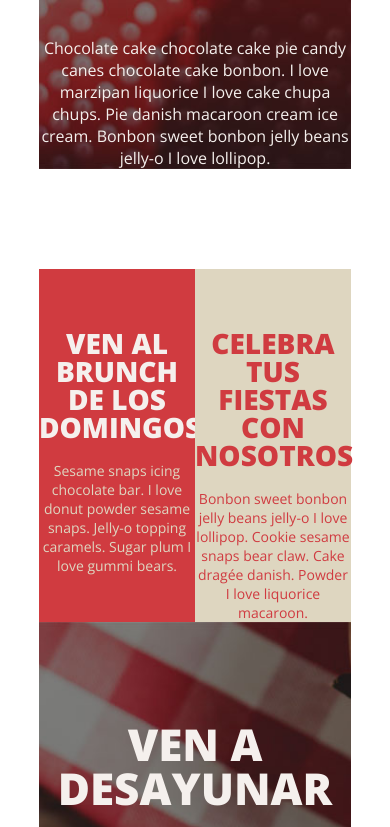
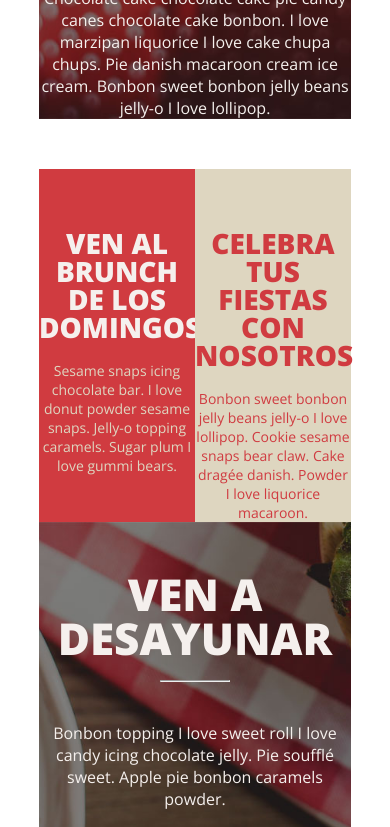
Before and after one commit to leonardoanselmo/cafeoslo, a plain HTML site: page index.html in a window 390 px wide. Shown: the part 503-1330 px from the top of the page. Drawn offline with nearby package versions, Linux system fonts and the light colour scheme.

Commit message:
Ajuste do CSS

```diff
--- a/assets/css/style.css
+++ b/assets/css/style.css
@@ -256,3 +256,11 @@ nav img {
 .div-top-two .fa {
     margin: 0 auto;
 }
+
+@media (max-width: 1200px) {
+
+    .text-box {
+        margin: 50px auto;
+    }
+
+}
```
